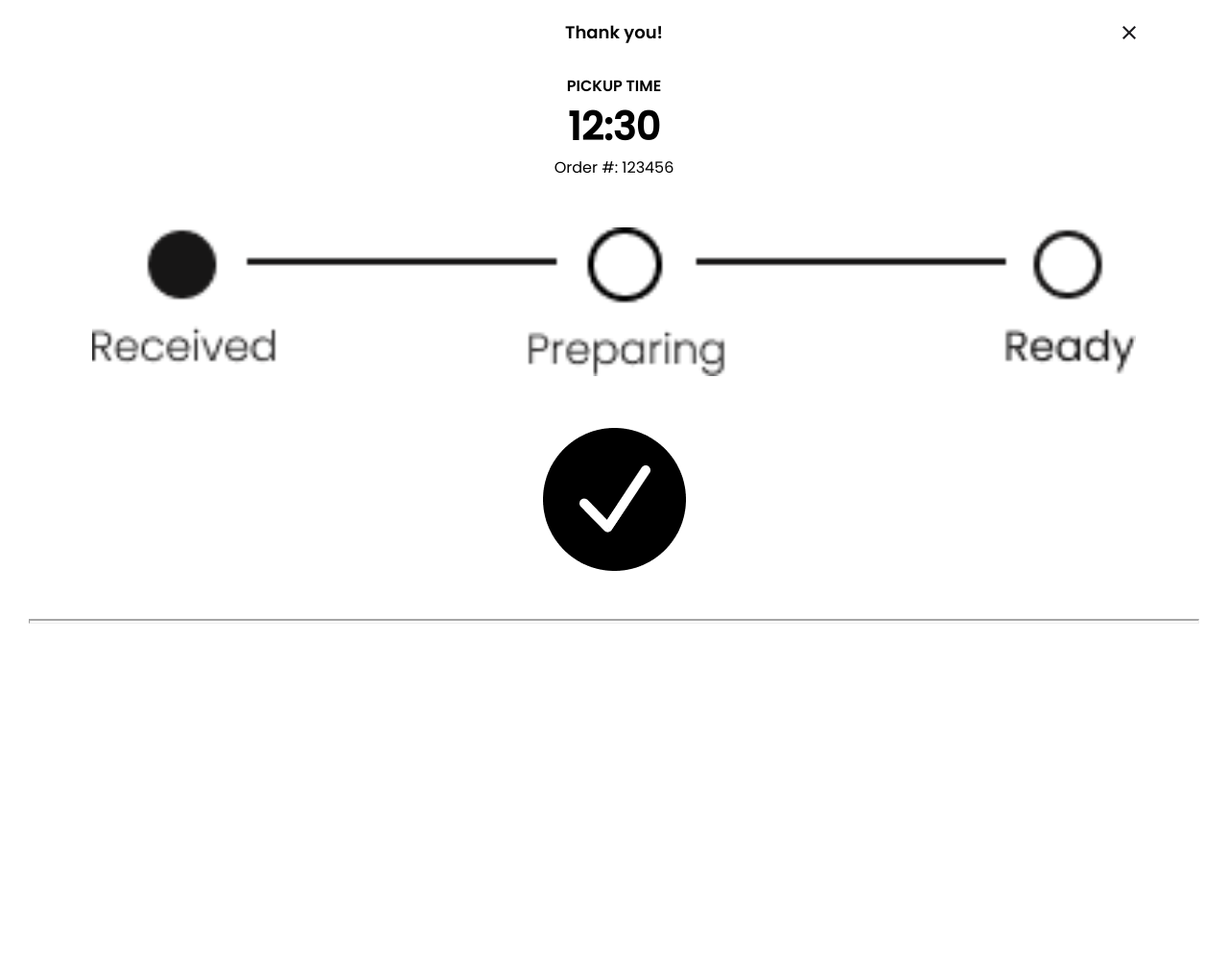
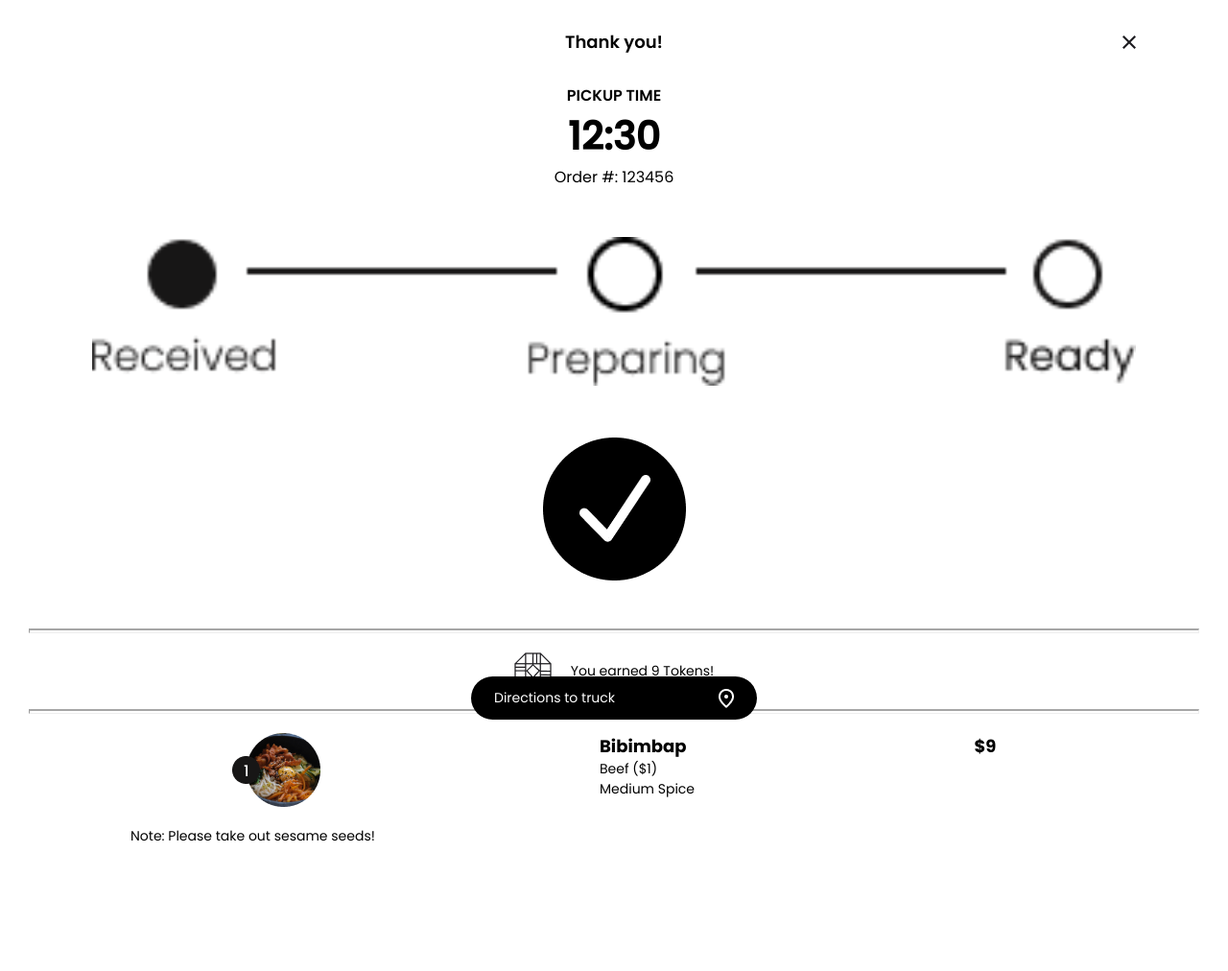
Before and after one commit to danelegassick/idm216-OnTheGrid-Kami, a PHP site: page /alpha/order-confimation.html in a window 1280 px wide. Shown: the whole page at 96% size. Before the commit the page ends 650 px from the top, so only its background shows below. Run offline with PHP 8.4, Linux system fonts and the light colour scheme.

Commit message:
Second Half ✅
issues that should be addressed later
- order item (bibimbap) is not properly spaced out
- idk how to create the fixed white background behind the cta button at bottom

```diff
--- a/alpha/order-confimation.html
+++ b/alpha/order-confimation.html
@@ -9,10 +9,13 @@
 </head>
 <body>
 
-<div class="wrapper">
+<div class="wrapper-top">
 
     <!-- Top header -->
     <header class="header">
+        <!-- this image below is just an empty space so we can
+        reuse this to have consistent headers, just replace the
+        empty png with a back icon or whatever is needed -->
         <img src="images/icons/empty.png">
         <h1>Thank you!</h1>
         <img src="images/icons/close.png">
@@ -45,8 +48,47 @@
 
 </div>
 
+<!-- Tokens Earned Section -->
 <hr>
 
+<div class="tokens-earned">
+    <img src="images/Icons/token.png" class="token">
+    <p>
+        You earned 9 Tokens!
+    </p>
+</div>
+
+<hr>
+
+<!-- Order Items Section -->
+<div class="wrapper-bottom">
+
+    <div class="order-item">
+        <img src="images/cart-thumbnail.png" class="">
+
+        <div class="">
+            <div class="food-name">Bibimbap</div>
+            <p>Beef ($1)</p>
+            <p>Medium Spice</p>
+        </div>
+
+        <div class="price food-name">$9</div>
+    </div>
+
+    <p class="note">Note: Please take out sesame seeds!</p>
+</div>
+
+<!-- Directions to Truck Button -->
+<div class="align-center">
+    <a href="" class="button longbtn">
+        <p>Directions to truck</p>
+        <img src="images/Icons/location.png">
+    </a>
+</div>
+
+<!-- not sure how to make the button background
+(white section behind to cover overlapping text)
+maybe z index, but everytime i've tried that i mess things up -->
 
 
 </body>
--- a/styles/alpha.css
+++ b/styles/alpha.css
@@ -57,10 +57,11 @@ h3 {
 }
 
 p {
+    font-family: 'Poppins', sans-serif;
     font-size: 14px;
 }
 
-.wrapper {
+.wrapper-top {
     margin-left: auto;
     margin-right: auto;
     max-width: 85%;
@@ -71,7 +72,7 @@ p {
     justify-content: space-between;
     align-items: center;
     flex-direction: row nowrap;
-    margin: 20px 0;
+    margin: 30px 0 20px 0;
 }
 
 .align-center {
@@ -98,12 +99,63 @@ p {
 .big-check{
     display: flex;
     justify-content: center;
-    margin: 30px auto 30px auto;
+    margin: 30px auto 50px auto;
 }
 
 hr{
     min-width: 40px;
     height: 2px;
     border-top: 2px solid var(--inactive);
-    margin: 50px 30px 20px 30px;
+    margin: 20px 30px;
 }
+
+.tokens-earned{
+    display: flex;
+    justify-content: center;
+    align-items: center;
+}
+
+.token{
+    margin-right: 20px;
+}
+
+.wrapper-bottom{
+    margin-left: auto;
+    margin-right: auto;
+    max-width: 85%;
+}
+
+.order-item{
+    display: flex;
+    justify-content: space-around;
+}
+
+.food-name{
+    font-family: 'Poppins-Bold', sans-serif;
+    font-size: 18px;
+}
+
+.note{
+    margin: 20px 0 100px 40px;
+}
+
+/* For all CTA buttons */
+.button {
+    text-decoration: none;
+    display: flex;
+    justify-content: space-between;
+    align-items: center;
+    background-color: var(--button-color);
+    padding: 12px 24px;
+    margin-bottom: 50px;
+    border-radius: 50px;
+    color: #ffffff;
+
+    position: fixed;
+    bottom: 0;
+}
+
+/* For CTA buttons with full length */
+.longbtn {
+    width: 250px;
+}
```
Also changed, not shown: alpha/images/Icons/location.png (added), alpha/images/Icons/token.png (added), alpha/images/cart-thumbnail.png (added).
